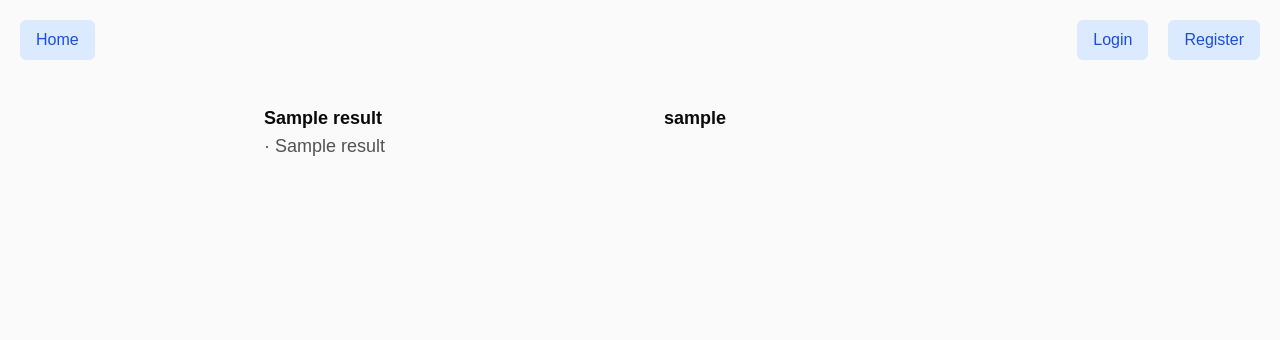
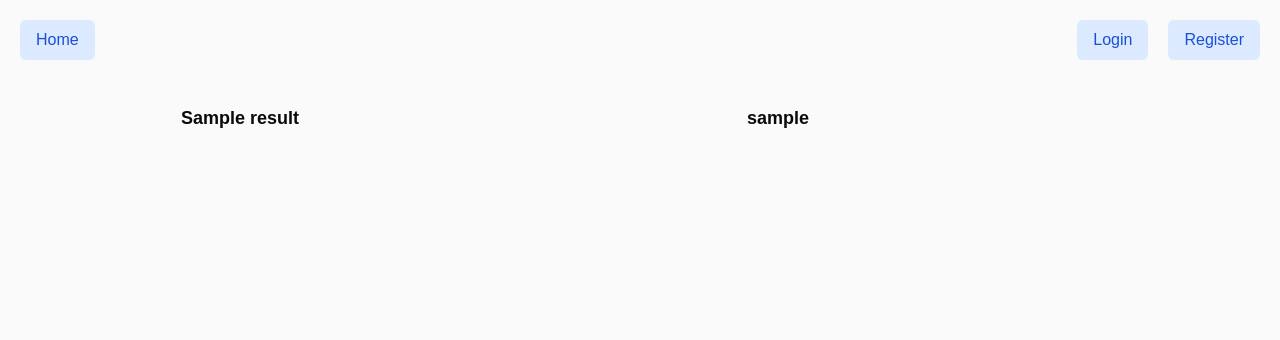
Before and after one commit to nhat82/CourseMatch, a Flask app: template p/flask_app/templates/query.html in a window 1280 px wide. Shown: the top 340 px of the page. Run offline with Flask 2, Linux system fonts and the light colour scheme; the template is opened without the code that fills it: most values are stand-ins (such as "Sample title", 1, 10 or a date in 2020).

Commit message:
fixed . bug in search query

```diff
--- a/p/flask_app/templates/query.html
+++ b/p/flask_app/templates/query.html
@@ -7,18 +7,18 @@
 {% endif %}
 
 <div class="results-container">
+  {% if results|length > 0 %}
+  {% for result in results %}
+    {% if result.name %}
+      <h5 class="course-card-content">{{ result.name }}</h5>
+      <a href="{{ url_for('courses.course_detail', course_name=result.name) }}" class="group course-card">
+        <!-- <span class="text-neutral-600 dark:text-neutral-400 font-normal"> {{ result.title }} </span> -->
+      </a>
+    {% endif %}
+    {% endfor %}
+  {% endif %}
 
-  {% for result in results %}
-  <a
-    href="{{ url_for('courses.course_detail', course_name=result.name) }}"
-    class="group course-card"
-  >
-    <h5 class="course-card-content"> {{ result.name }}
-      <span class="text-neutral-600 dark:text-neutral-400 font-normal"> &middot; {{ result.title }} </span>
-    </h5>
-  </a>
-  {% endfor %}
-
+  {%if users|length > 0 %}
     {% for user in users %}
     <a
       href="{{ url_for('users.user_detail', username=user.username) }}"
@@ -27,6 +27,7 @@
       <h5 class="course-card-content"> {{ user.username }}</h5>
     </a>
     {% endfor %}
+  {% endif %}
 </div>
 
 {% endblock %}
```
Lines whose indentation alone changed are shown as unchanged.
